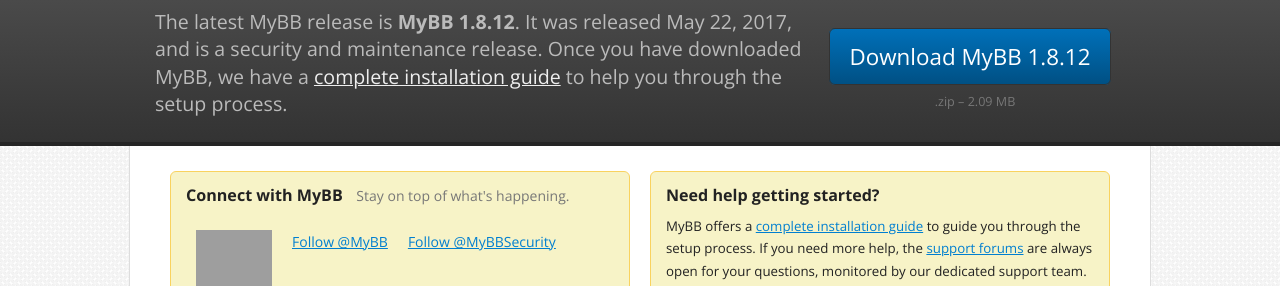
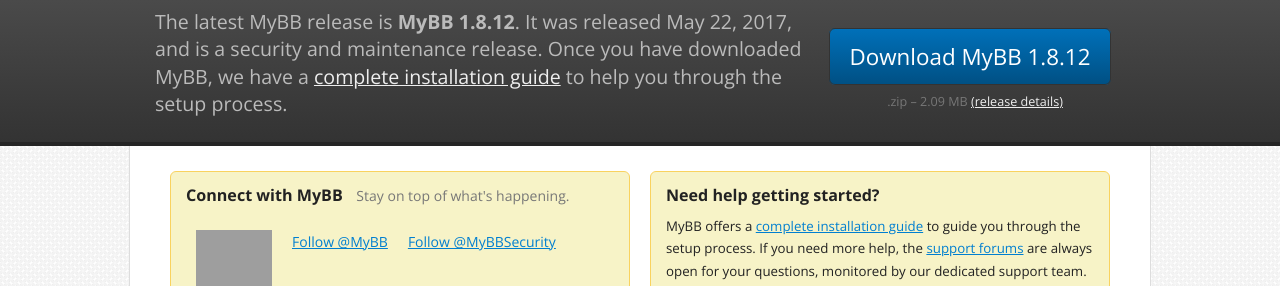
Before and after one commit to mybb/mybb.com, a Jekyll site: the page built from download/index.html, in a window 1280 px wide, cut to the strip 168-454 px from the top of the page. Built offline with Jekyll 4.4.1, drawn with Linux system fonts in a browser that asks for light colours; nearby versions of some CDN libraries; comment, search, counter and statistics services are not loaded; grey boxes are pictures that could not be loaded.

Commit message:
Add release details link

```diff
--- a/download/index.html
+++ b/download/index.html
@@ -18,7 +18,7 @@
 				<a href="{{ site.data.latest_mybb.url }}" class="download" data-no-instant>
 					<span>Download MyBB {{ site.data.latest_mybb.version }}</span>
 				</a>
-				<span class="details">.zip &ndash; {{ site.data.latest_mybb.size }}</span>
+				<span class="details">.zip &ndash; {{ site.data.latest_mybb.size }} <a href="https://docs.mybb.com/versions/{{ site.data.latest_mybb.version }}/">(release details)</a></span>
 			</div>
 		</div>
 	</header>
```
